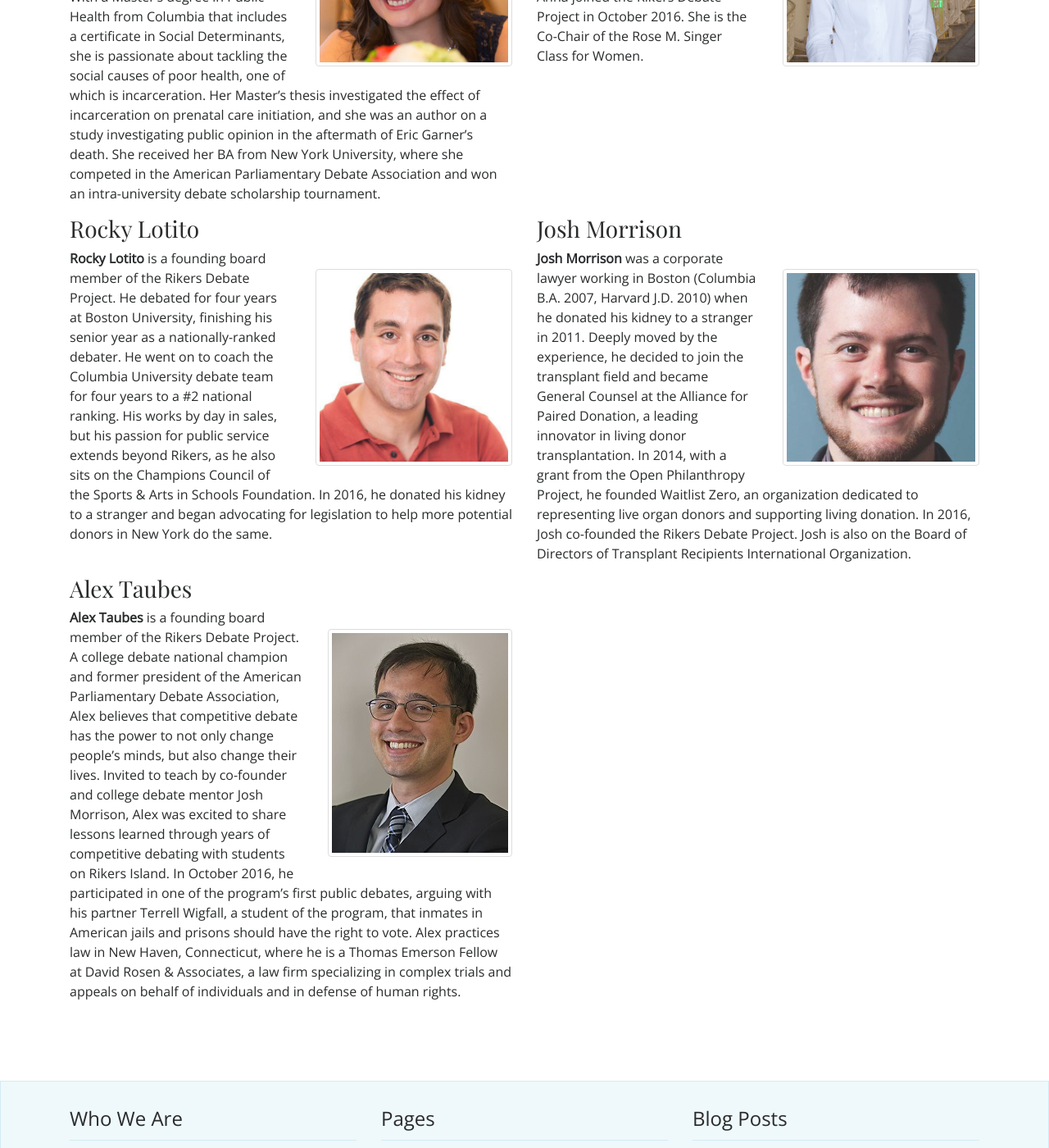
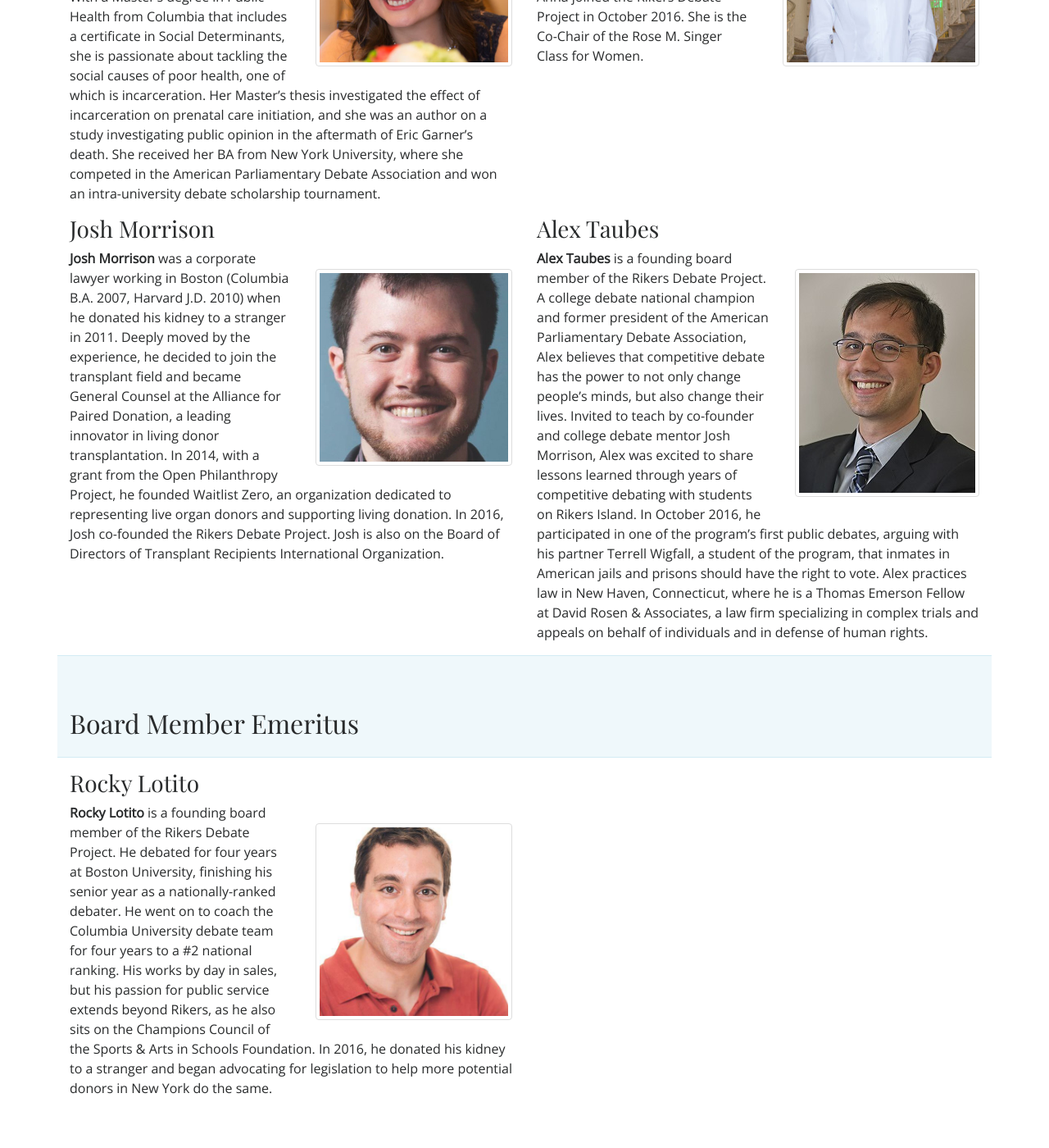
Before and after one commit to rikersdebateteam/rikers-debate-project, a Jekyll site: the page built from board.html, in a window 1280 px wide and 1400 px high, scrolled down 911 px. Shown: the whole window at 82% size. Built offline with Jekyll 4.4.1, drawn with Linux system fonts in a browser that asks for light colours; nearby versions of some CDN libraries.

Commit message:
Update board.html

```diff
--- a/board.html
+++ b/board.html
@@ -34,12 +34,6 @@ title: Board Members
 </div>
 
 <div class="col-sm-12 col-lg-6">
-  <img src="/images/people/RockyLotito.jpg" class="img-thumbnail float-right bio-photo" />
-  <h3>Rocky Lotito</h3>
-  <p><strong>Rocky Lotito</strong> is a founding board member of the Rikers Debate Project. He debated for four years at Boston University, finishing his senior year as a nationally-ranked debater. He went on to coach the Columbia University debate team for four years to a #2 national ranking. His works by day in sales, but his passion for public service extends beyond Rikers, as he also sits on the Champions Council of the Sports & Arts in Schools Foundation. In 2016, he donated his kidney to a stranger and began advocating for legislation to help more potential donors in New York do the same.</p>
-</div>
-
-<div class="col-sm-12 col-lg-6">
   <img src="/images/people/JoshMorrison.jpg" class="img-thumbnail float-right bio-photo" />
 
   <h3>Josh Morrison</h3>
@@ -52,4 +46,20 @@ title: Board Members
   <p><strong>Alex Taubes</strong> is a founding board member of the Rikers Debate Project. A college debate national champion and former president of the American Parliamentary Debate Association, Alex believes that competitive debate has the power to not only change people’s minds, but also change their lives. Invited to teach by co-founder and college debate mentor Josh Morrison, Alex was excited to share lessons learned through years of competitive debating with students on Rikers Island. In October 2016, he participated in one of the program’s first public debates, arguing with his partner Terrell Wigfall, a student of the program, that inmates in American jails and prisons should have the right to vote.  Alex practices law in New Haven, Connecticut, where he is a Thomas Emerson Fellow at David Rosen & Associates, a law firm specializing in complex trials and appeals on behalf of individuals and in defense of human rights.</p>
 </div>
 
+  <div class="title-bar">
+    <div class="container">
+      <div class="row">
+        <div class="col-lg-12">
+          <h2>Board Member Emeritus</h2>
+        </div>
+      </div>
+    </div>
+    </div>
+
+<div class="col-sm-12 col-lg-6">
+  <img src="/images/people/RockyLotito.jpg" class="img-thumbnail float-right bio-photo" />
+  <h3>Rocky Lotito</h3>
+  <p><strong>Rocky Lotito</strong> is a founding board member of the Rikers Debate Project. He debated for four years at Boston University, finishing his senior year as a nationally-ranked debater. He went on to coach the Columbia University debate team for four years to a #2 national ranking. His works by day in sales, but his passion for public service extends beyond Rikers, as he also sits on the Champions Council of the Sports & Arts in Schools Foundation. In 2016, he donated his kidney to a stranger and began advocating for legislation to help more potential donors in New York do the same.</p>
+</div>
+
 <div class="col-lg-12">
```
